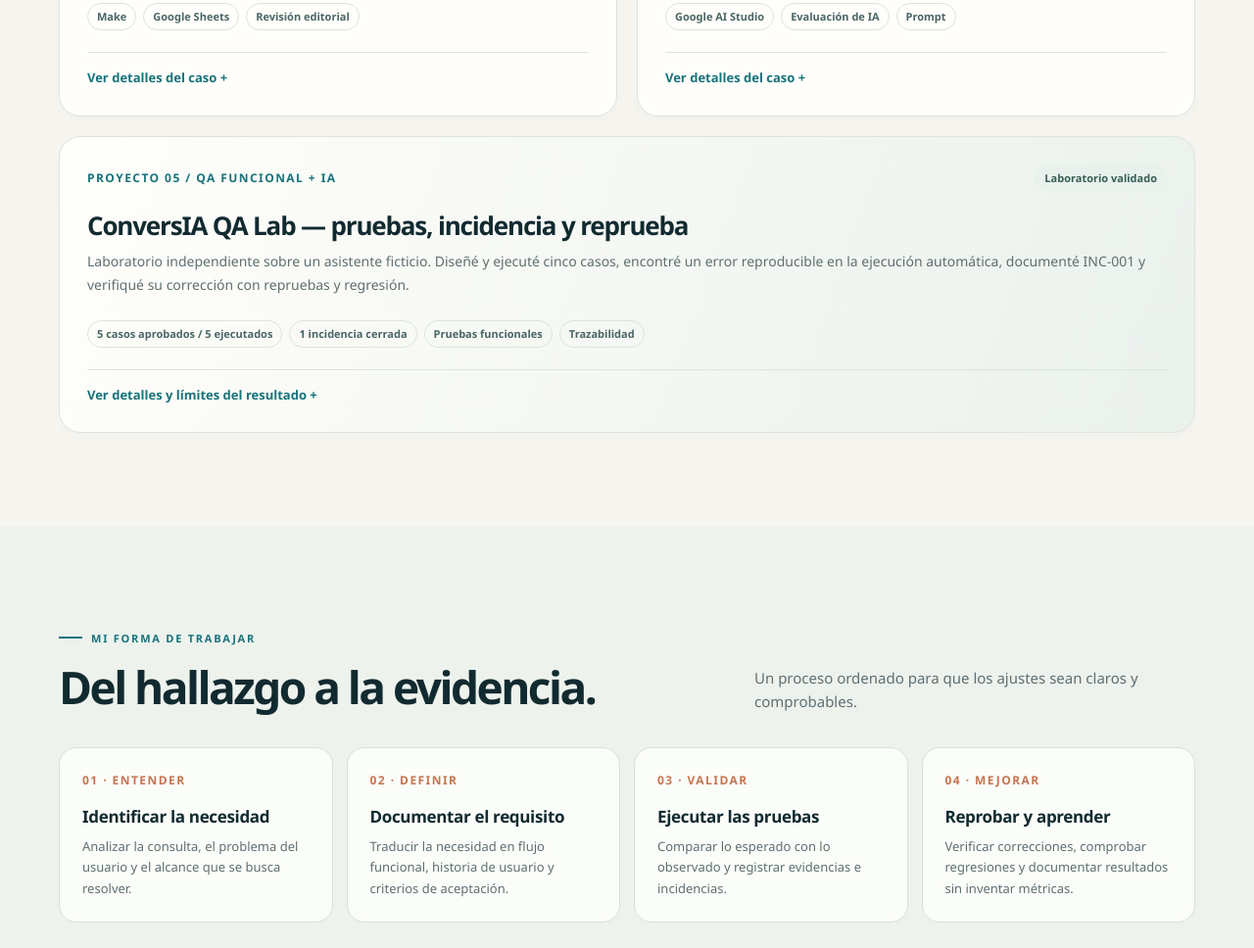
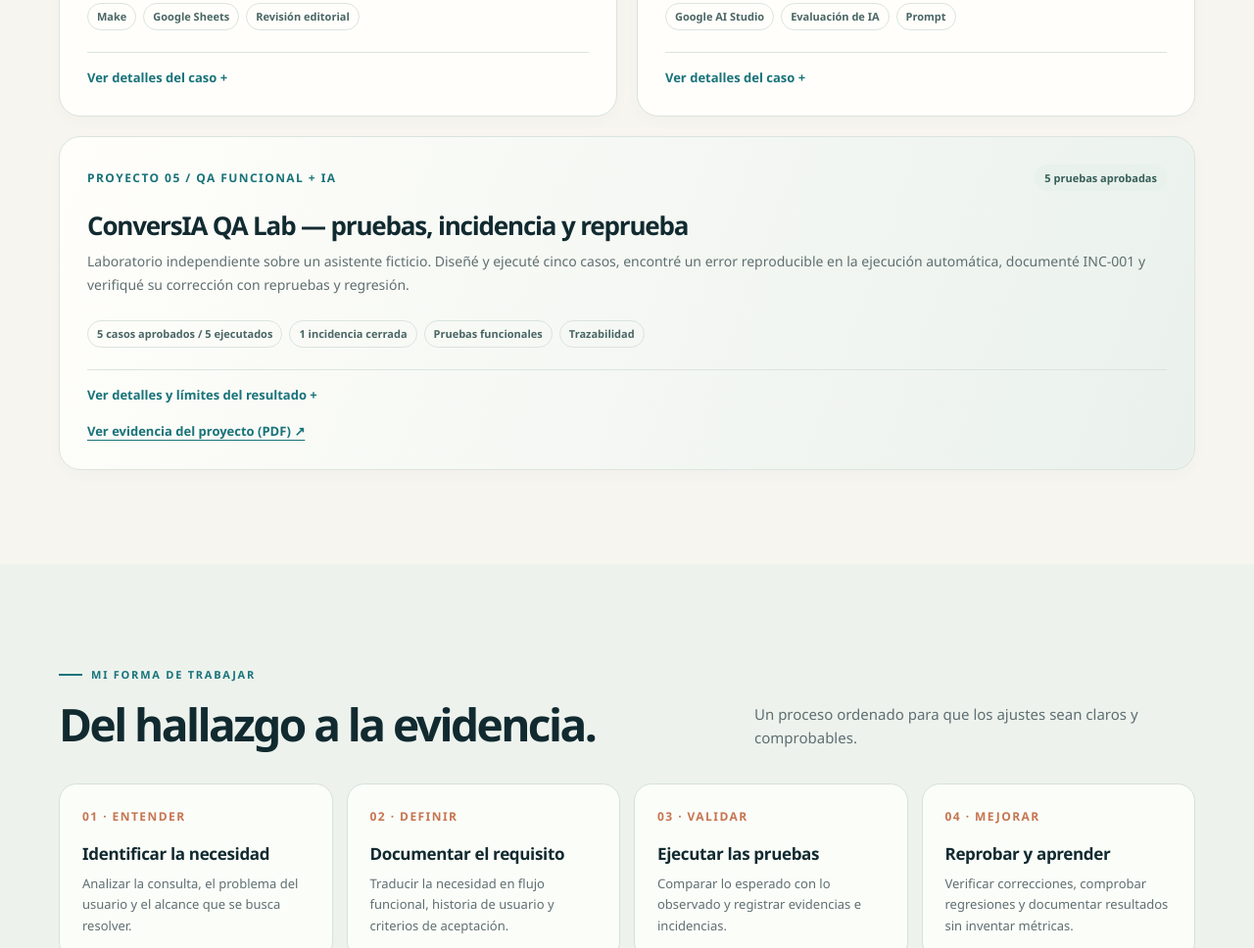
Before and after one commit to vividiaz449-ai/portafolio-profesional-ia-qa, a plain HTML site: page index.html in a window 1280 px wide. Shown: the part 3555-4523 px from the top of the page at 98% size. Drawn offline with Linux system fonts and the light colour scheme.

Commit message:
Agregar enlace a evidencia PDF de ConversIA QA Lab

```diff
--- a/index.html
+++ b/index.html
@@ -89,7 +89,7 @@
         <article class="project" data-tags="qa ia"><div class="project-top"><span class="project-code">PROYECTO 02 / FUNCIONAL</span><span class="project-status">Propuesta no implementada</span></div><h3>Factura Inteligente</h3><p>Propuesta conversacional para integrar consulta, pago, abono y descarga de factura dentro del chat.</p><div class="project-tags"><span>Historias de usuario</span><span>Criterios de aceptación</span><span>UAT</span></div><details><summary>Ver detalles del caso</summary><p><strong>Alcance histórico:</strong> propuesta aprobada en Colombia y enviada a México para evaluación y estimación. No fue implementada durante mi participación. Los ejemplos de pruebas que se muestran en el portafolio son reconstrucciones educativas y no ejecuciones en producción.</p></details></article>
         <article class="project" data-tags="auto ia"><div class="project-top"><span class="project-code">PROYECTO 03 / AUTOMATIZACIÓN</span><span class="project-status">Prototipo probado</span></div><h3>CuentaClara</h3><p>Del brief a borradores para Instagram, correo y WhatsApp mediante Google Sheets, Make AI Toolkit y Outlook.</p><div class="project-tags"><span>Make</span><span>Google Sheets</span><span>Revisión editorial</span></div><details><summary>Ver detalles del caso</summary><p><strong>Resultado verificado:</strong> llegaron borradores al correo de prueba; al cambiar HTML por texto se corrigió el problema de saltos de línea. Se retiraron afirmaciones sin respaldo. Sin publicación automática ni sistema de aprobación implementado.</p></details></article>
         <article class="project" data-tags="ia qa"><div class="project-top"><span class="project-code">PROYECTO 04 / IA</span><span class="project-status">Demostración independiente</span></div><h3>ConversIA Lab</h3><p>Asistente con base de conocimiento ficticia y auditoría orientativa de respuestas, construido en Google AI Studio.</p><div class="project-tags"><span>Google AI Studio</span><span>Evaluación de IA</span><span>Prompt</span></div><details><summary>Ver detalles del caso</summary><p><strong>Pruebas:</strong> se evaluaron dos escenarios diferentes, con puntuaciones orientativas de IA de 15/100 y 98/100. No representan una mejora longitudinal ni una certificación de exactitud. La evaluación requería revisión humana.</p></details></article>
-        <article class="project project-wide" data-tags="qa ia"><div class="project-top"><span class="project-code">PROYECTO 05 / QA FUNCIONAL + IA</span><span class="project-status">Laboratorio validado</span></div><h3>ConversIA QA Lab — pruebas, incidencia y reprueba</h3><p>Laboratorio independiente sobre un asistente ficticio. Diseñé y ejecuté cinco casos, encontré un error reproducible en la ejecución automática, documenté INC-001 y verifiqué su corrección con repruebas y regresión.</p><div class="project-tags"><span>5 casos aprobados / 5 ejecutados</span><span>1 incidencia cerrada</span><span>Pruebas funcionales</span><span>Trazabilidad</span></div><details><summary>Ver detalles y límites del resultado</summary><p><strong>Cómo se realizó:</strong> la aplicación fue generada con apoyo de Gemini; ejecuté y evalué los casos, documenté el defecto, solicité la corrección y realicé las validaciones posteriores. El 100 % de aprobación aplica solo a los cinco escenarios de esta primera ronda. No equivale a una auditoría completa de seguridad ni a ausencia general de errores.</p></details></article>
+        <article class="project project-wide" data-tags="qa ia"><div class="project-top"><span class="project-code">PROYECTO 05 / QA FUNCIONAL + IA</span><span class="project-status">5 pruebas aprobadas</span></div><h3>ConversIA QA Lab — pruebas, incidencia y reprueba</h3><p>Laboratorio independiente sobre un asistente ficticio. Diseñé y ejecuté cinco casos, encontré un error reproducible en la ejecución automática, documenté INC-001 y verifiqué su corrección con repruebas y regresión.</p><div class="project-tags"><span>5 casos aprobados / 5 ejecutados</span><span>1 incidencia cerrada</span><span>Pruebas funcionales</span><span>Trazabilidad</span></div><details><summary>Ver detalles y límites del resultado</summary><p><strong>Cómo se realizó:</strong> la aplicación fue generada con apoyo de Gemini; ejecuté y evalué los casos, documenté el defecto, solicité la corrección y realicé las validaciones posteriores. El 100 % de aprobación aplica solo a los cinco escenarios de esta primera ronda. No equivale a una auditoría completa de seguridad ni a ausencia general de errores.</p></details><a href="Ficha_ConversIA_QA_Lab.pdf" target="_blank" rel="noopener noreferrer" style="display:inline-flex;align-items:center;gap:8px;align-self:flex-start;margin-top:17px;color:var(--teal);font-weight:800;font-size:13px;text-decoration:underline;text-underline-offset:4px">Ver evidencia del proyecto (PDF) ↗</a></article>
       </div>
     </div></section>
     <section class="approach" id="metodo"><div class="container">
```
